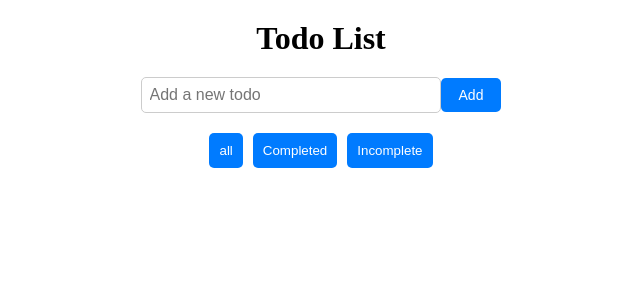
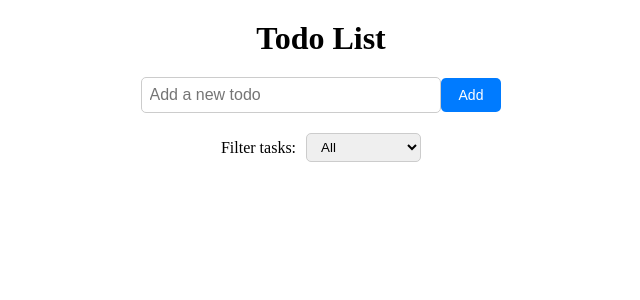
Before and after one commit to IvanPolukhin/react-todo, a React (Create React App) app: page / in a window 1280 px wide. Shown: the top 300 px of the page, without its empty margins (319-959 px from the left). Built offline with nearby package versions, Linux system fonts and the light colour scheme.

Commit message:
reafactor: replace filter buttons with a dropdown menu for task filtering

```diff
--- a/src/App.js
+++ b/src/App.js
@@ -58,10 +58,17 @@ function App() {
     <div className="App">
       <h1>Todo List</h1>
       <TodoForm onAdd={addTodo} />
-      <div className="filter-buttons">
-        <button onClick={() => setFilter('all')}>all</button>
-        <button onClick={() => setFilter('completed')}>Completed</button>
-        <button onClick={() => setFilter('incomplete')}>Incomplete</button>
+      <div className="filter-dropdown">
+        <label htmlFor="filter">Filter tasks: </label>
+        <select
+          id="filter"
+          value={filter}
+          onChange={(e) => setFilter(e.target.value)}
+        >
+          <option value="all">All</option>
+          <option value="completed">Completed</option>
+          <option value="incomplete">Incompleted</option>
+        </select>
       </div>
       <TodoList
         todos={filteredTodos}
--- a/src/styles/App.css
+++ b/src/styles/App.css
@@ -85,23 +85,21 @@
   transform: translateY(-50%);
 }
 
-.filter-buttons {
+.filter-dropdown {
   display: flex;
   justify-content: center;
+  align-items: center;
   margin-bottom: 20px;
 }
 
-.filter-buttons button {
-  padding: 10px;
-  margin: 0 5px;
-  border: none;
+.filter-dropdown label {
+  margin-right: 10px;
+  font-size: 16px;
+}
+
+.filter-dropdown select {
+  padding: 5px 10px;
+  border: 1px solid #ccc;
   border-radius: 5px;
   cursor: pointer;
-  background-color: #007bff;
-  color: white;
-  transition: background-color 0.3s ease;
 }
-
-.filter-buttons button:hover {
-  background-color: #0056b3;
-}
```
